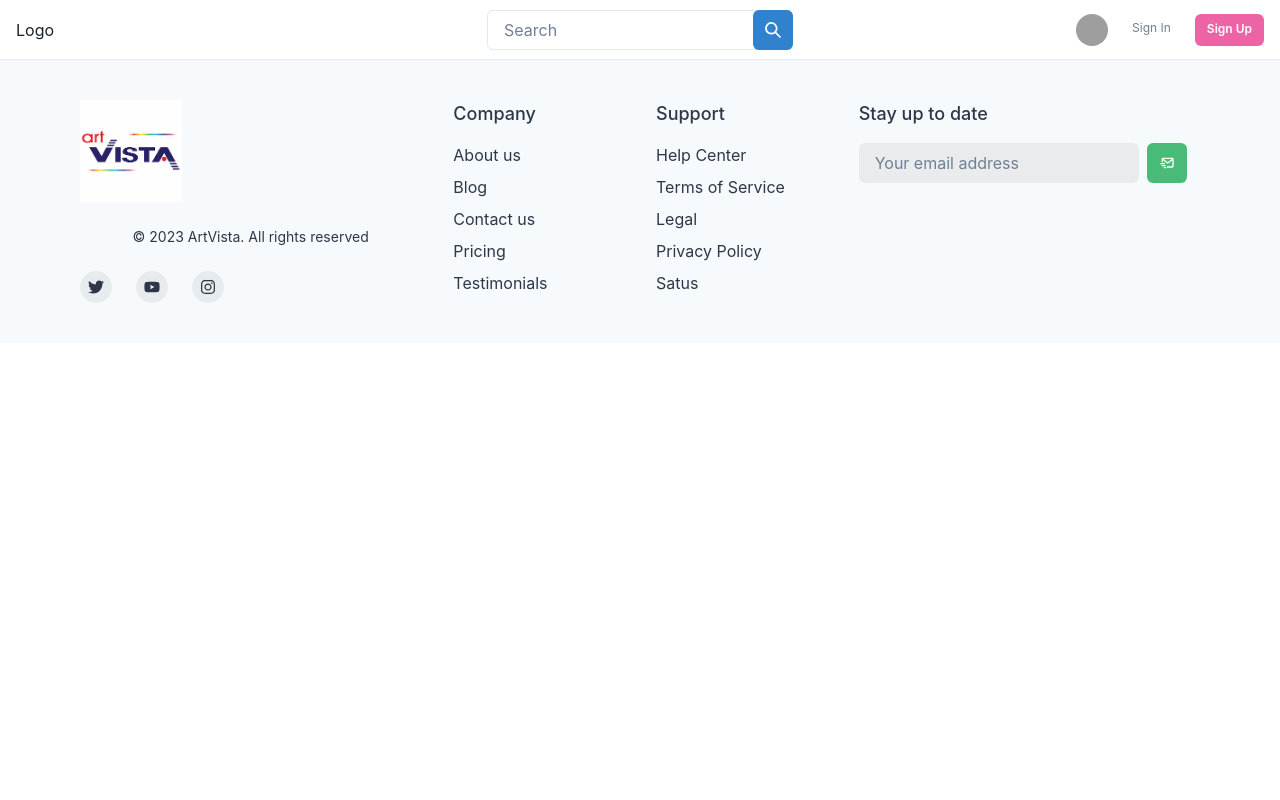
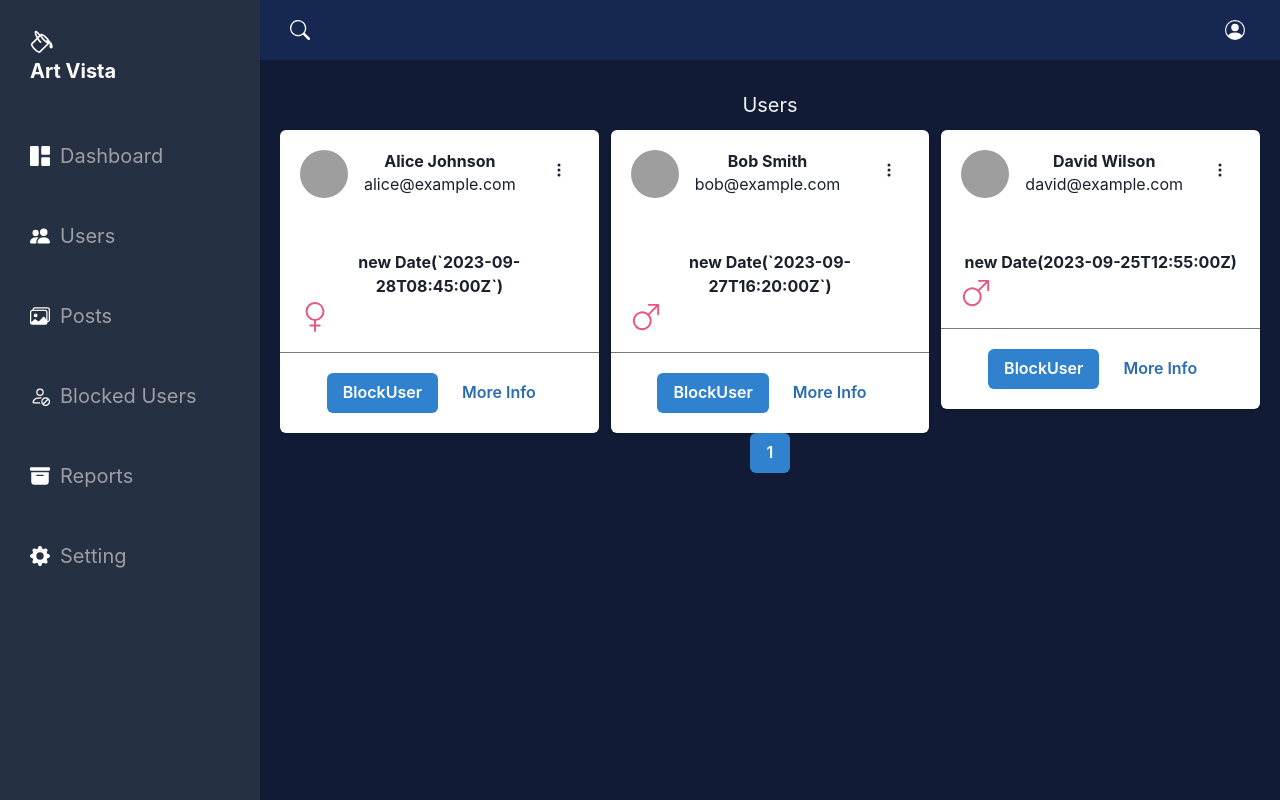
Before and after one commit to omkarSw2/vestal-trouble-683, a React (Create React App) app in the folder frontend/: page /allusers in a window 1280 px wide. Built offline with nearby package versions, Linux system fonts and the light colour scheme; data requests are answered from the project's data file; grey boxes are pictures that could not be loaded.

Commit message:
user logic,user block added

```diff
--- /dev/null
+++ b/frontend/db.json
@@ -0,0 +1,80 @@
+{
+    "userData" : [
+    {
+      "id":1,
+      "first_Name": "Alice",
+      "last_Name": "Johnson",
+      "email": "alice@example.com",
+      "pass": "securePass123",
+      "phone_Number": "555-123-4567",
+      "date_of_birth":"new Date(`1992-03-18`)",
+      "token": "token123",
+      "profile_Picture": "profile1.jpg",
+      "gender": "Female",
+      "account_Status": "Active",
+      "last_Login": "new Date(`2023-09-28T08:45:00Z`)",
+      "role": "User"
+    },
+    {
+      "id":2,
+      "first_Name": "Bob",
+      "last_Name": "Smith",
+      "email": "bob@example.com",
+      "pass": "password456",
+      "phone_Number": "555-987-6543",
+      "date_of_birth": "new Date(`1988-07-22`)",
+      "token": "token456",
+      "profile_Picture": "profile2.jpg",
+      "gender": "Male",
+      "account_Status": "Active",
+      "last_Login": "new Date(`2023-09-27T16:20:00Z`)",
+      "role": "User"
+    },
+    {
+      "id":3,
+      "first_Name": "Eva",
+      "last_Name": "Brown",
+      "email": "eva@example.com",
+      "pass": "eva1234",
+      "phone_Number": "555-555-5555",
+      "date_of_birth": "new Date(1995-01-10)",
+      "token": "token789",
+      "profile_Picture": "profile3.jpg",
+      "gender": "Female",
+      "account_Status": "Suspended",
+      "last_Login": "new Date(2023-09-26T10:10:00Z)",
+      "role": "User"
+    },
+    {
+      "id":4,
+      "first_Name": "David",
+      "last_Name": "Wilson",
+      "email": "david@example.com",
+      "pass": "davidPass",
+      "phone_Number": "555-789-1234",
+      "date_of_birth": "new Date(1990-09-05)",
+      "token": "token101",
+      "profile_Picture": "profile4.jpg",
+      "gender": "Male",
+      "account_Status": "Active",
+      "last_Login": "new Date(2023-09-25T12:55:00Z)",
+      "role": "User"
+    },
+    {
+      "id":5,
+      "first_Name": "Grace",
+      "last_Name": "Taylor",
+      "email": "grace@example.com",
+      "pass": "graceSecure",
+      "phone_Number": "555-234-5678",
+      "date_of_birth": "new Date(1987-12-15)",
+      "token": "token202",
+      "profile_Picture": "profile5.jpg",
+      "gender": "Female",
+      "account_Status": "Suspended",
+      "last_Login": "new Date(`2023-09-24T18:30:00Z`)",
+      "role": "User"
+    }
+  ]
+
+}
--- a/frontend/package.json
+++ b/frontend/package.json
@@ -10,7 +10,7 @@
     "@testing-library/jest-dom": "^5.17.0",
     "@testing-library/react": "^13.4.0",
     "@testing-library/user-event": "^13.5.0",
-    "axios": "^1.5.0",
+    "axios": "^1.5.1",
     "formik": "^2.4.5",
     "framer-motion": "^10.16.4",
     "react": "^18.2.0",
@@ -24,6 +24,7 @@
     "redux": "^4.2.1",
     "redux-thunk": "^2.4.2",
     "styled-components": "^6.0.8",
+    "url": "^0.11.3",
     "web-vitals": "^2.1.4",
     "yup": "^1.3.0"
   },
@@ -31,7 +32,8 @@
     "start": "react-scripts start",
     "build": "react-scripts build",
     "test": "react-scripts test",
-    "eject": "react-scripts eject"
+    "eject": "react-scripts eject",
+    "server": "json-server --watch db.json --port 8080"
   },
   "eslintConfig": {
     "extends": [
--- a/frontend/src/App.js
+++ b/frontend/src/App.js
@@ -4,6 +4,7 @@ import MainRoute from "./Auth/MainRoute";
 import Footer from "./componant/Footer";
 
 import Navbar from "./componant/Navbar";
+import Admin from "./pages/Admin";
 
 function App() {
   return (
@@ -11,9 +12,10 @@ function App() {
 
 
     <div className="App">
-      <Navbar />
+      {/* <Navbar />
       <MainRoute />
-      <Footer />
+      <Footer /> */}
+      <Admin/>
 
     </div>
   );
--- /dev/null
+++ b/frontend/src/componant/AdminComponents/AdminPagination.jsx
@@ -0,0 +1,23 @@
+import React from 'react';
+import { Box, Button, ButtonGroup, HStack } from '@chakra-ui/react';
+
+const AdminPagination = ({ currentPage, totalPages, onPageChange }) => {
+  const pageNumbers = Array.from({ length: totalPages }, (_, index) => index + 1);
+
+  return (
+    <HStack spacing={2} justify="center">
+      {pageNumbers.map((pageNumber) => (
+        <Button
+          key={pageNumber}
+          variant={pageNumber === currentPage ? 'solid' : 'outline'}
+          colorScheme={pageNumber === currentPage ? 'blue' : 'gray'}
+          onClick={() => onPageChange(pageNumber)}
+        >
+          {pageNumber}
+        </Button>
+      ))}
+    </HStack>
+  );
+};
+
+export default AdminPagination;
--- a/frontend/src/componant/AdminComponents/AdminSidebar.jsx
+++ b/frontend/src/componant/AdminComponents/AdminSidebar.jsx
@@ -1,7 +1,7 @@
 import React from 'react'
 import
 {BsCart3, BsGrid1X2Fill, BsFillArchiveFill, BsFillGrid3X3GapFill, BsPeopleFill,
-  BsListCheck, BsMenuButtonWideFill, BsFillGearFill, BsPaintBucket, BsImageFill, BsImages, BsPersonSlash}
+  BsListCheck, BsMenuButtonWideFill, BsFillGearFill, BsPaintBucket, BsImageFill, BsImages, BsPersonSlash, BsFiles}
  from 'react-icons/bs'
 import { FaUser } from 'react-icons/fa'
 
@@ -19,25 +19,29 @@ const AdminSidebar = ({openSidebarToggle, OpenSidebar}) => {
 
     <ul className='sidebar-list'>
 
-        <li className='sidebar-list-item'>
-            <a href="/adminDashboard">
-                <BsGrid1X2Fill className='icon'/>Dashboard
+    <li className='sidebar-list-item' style={{ display: 'flex', gap:"5", alignItems: 'center' }}>
+    <BsGrid1X2Fill className='icon' style={{ marginBottom: '5px',margin:"10" }} />
+    <a href="/adminDashboard">
+        Dashboard
+    </a>
+</li>
+
+        <li className='sidebar-list-item' style={{ display: 'flex', gap:"5", alignItems: 'center' }}>
+        <BsPeopleFill className='icon' style={{ marginBottom: '5px',margin:"10" }}/>
+            <a href="/allusers">
+                 Users
             </a>
         </li>
-
-        <li className='sidebar-list-item'>
-            <a href="/allusers">
-                <BsPeopleFill className='icon'/> Users
+        <li className='sidebar-list-item' style={{ display: 'flex', gap:"5", alignItems: 'center' }}>
+        <BsImages className='icon' style={{ marginBottom: '5px',margin:"10" }}/>
+            <a href="#">
+                 Posts
             </a>
         </li>
-        <li className='sidebar-list-item'>
-            <a href="">
-                <BsImages className='icon'/> Posts
-            </a>
-        </li>
-        <li className='sidebar-list-item'>
-            <a href="">
-                <BsPersonSlash className='icon'/> Blocked Users
+        <li className='sidebar-list-item' style={{ display: 'flex', gap:"5", alignItems: 'center' }}>
+        <BsPersonSlash className='icon' style={{ marginBottom: '5px',margin:"10" }}/>
+            <a href="#">
+                 Blocked Users
             </a>
         </li>
         {/*<li className='sidebar-list-item'>
@@ -45,14 +49,16 @@ const AdminSidebar = ({openSidebarToggle, OpenSidebar}) => {
                 <BsListCheck className='icon'/> Inventory
             </a>
   </li>*/}
-        <li className='sidebar-list-item'>
-            <a href="">
-                <BsMenuButtonWideFill className='icon'/> Reports
+        <li className='sidebar-list-item' style={{ display: 'flex', gap:"5", alignItems: 'center' }}>
+        <BsFillArchiveFill className='icon' style={{ marginBottom: '5px',margin:"10" }}/>
+            <a href="#">
+                 Reports
             </a>
         </li>
-        <li className='sidebar-list-item'>
-            <a href="">
-                <BsFillGearFill className='icon'/> Setting
+        <li className='sidebar-list-item' style={{ display: 'flex', gap:"5", alignItems: 'center' }}>
+        <BsFillGearFill className='icon' style={{ marginBottom: '5px',margin:"10" }}/>
+            <a href="#">
+                 Setting
             </a>
         </li>
     </ul>
--- a/frontend/src/componant/AdminComponents/AdminUserCard.jsx
+++ b/frontend/src/componant/AdminComponents/AdminUserCard.jsx
@@ -1,18 +1,23 @@
 import React from 'react'
-import { Avatar, Box, Button, ButtonGroup, Card, CardFooter, CardHeader, Divider, Flex, Heading, IconButton, Text } from '@chakra-ui/react'
-import { BsThreeDotsVertical } from 'react-icons/bs'
+import { Avatar, Box, Button, ButtonGroup, Card, CardBody, CardFooter, CardHeader, Divider, Flex, Heading, IconButton, Stack, Text } from '@chakra-ui/react'
+import { BsGenderFemale, BsGenderMale, BsThreeDotsVertical } from 'react-icons/bs'
 
-const AdminUserCard = () => {
+const AdminUserCard = ({first_Name,last_Name,email,profile_Picture,gender,last_Login,onBlockUser,id}) => {
+  const handleBlockButtonClick = () => {
+
+    onBlockUser(id);
+  };
+  const formattedDate = last_Login.toLocaleString()
   return (
-    <Card maxW='md'>
+    <Card maxW='md' marginBottom={0}>
          <CardHeader>
     <Flex spacing='4'>
       <Flex flex='1' gap='4' alignItems='center' flexWrap='wrap'>
-        <Avatar name='Segun Adebayo' src='https://bit.ly/sage-adebayo' />
+        <Avatar name={first_Name+" "+last_Name} src={profile_Picture} />
 
         <Box>
-          <Heading size='sm'>Segun Adebayo</Heading>
-          <Text>email address</Text>
+          <Heading size='sm'>{first_Name+" "+last_Name}</Heading>
+          <Text>{email}</Text>
         </Box>
       </Flex>
       <IconButton
@@ -23,30 +28,25 @@ const AdminUserCard = () => {
       />
     </Flex>
   </CardHeader>
-  {/*<CardBody>
-    <Stack mt='6' spacing='3'>
-      <Heading size='md'>Living room Sofa</Heading>
-      <Text>
-        This sofa is perfect for modern tropical spaces, baroque inspired
-        spaces, earthy toned spaces and for people who love a chic design with a
-        sprinkle of vintage design.
-      </Text>
-      <Text color='blue.600' fontSize='2xl'>
-        $450
+  <CardBody>
+    <Stack mt='3' spacing='1'>
+      <Heading size=''>{formattedDate}</Heading>
+      <Text fontSize={"30px"} color={"#e75480"}>
+       {gender=="Female"?<BsGenderFemale/>:<BsGenderMale/>}
       </Text>
     </Stack>
-  </CardBody>*/}
+  </CardBody>
   <Divider />
-  <CardFooter>
+  <CardBody>
     <ButtonGroup spacing='2'>
-      <Button variant='solid' colorScheme='blue'>
+      <Button variant='solid' colorScheme='blue' onClick={handleBlockButtonClick} >
         BlockUser
       </Button>
       <Button variant='ghost' colorScheme='blue'>
         More Info
       </Button>
     </ButtonGroup>
-  </CardFooter>
+  </CardBody>
 </Card>
   )
 }
--- a/frontend/src/componant/AdminComponents/AdminUsers.jsx
+++ b/frontend/src/componant/AdminComponents/AdminUsers.jsx
@@ -1,21 +1,67 @@
-import React from 'react'
-import AdminUserCard from './AdminUserCard'
-import { Box, Card, Center, Container,HStack,Heading, VStack, border } from '@chakra-ui/react'
+import React, { useEffect, useState } from 'react';
+import AdminUserCard from './AdminUserCard';
+import { Box, SimpleGrid } from '@chakra-ui/react';
+import axios from "axios";
+import AdminPagination from './AdminPagination';
+
+const ITEMS_PER_PAGE = 5; // Number of items to display per page
 
 const AdminUsers = () => {
+  const [users, setUsers] = useState([]);
+  const [currentPage, setCurrentPage] = useState(1);
+
+  useEffect(() => {
+    // Fetch user data from the server when the component mounts
+    axios.get('http://localhost:8080/userData')
+      .then((response) => {
+        setUsers(response.data);
+      })
+      .catch((error) => {
+        console.error('Error fetching user data:', error);
+      });
+  }, []);
+
+  // Function to update the user's account status
+  const handleBlockUser = (userId) => {
+    const updatedUsers = users.map((user) =>
+      user.id === userId ? { ...user, account_Status: 'Suspended' } : user
+    );
+
+    // Store the updated user data in local storage
+    localStorage.setItem('users', JSON.stringify(updatedUsers));
+
+    // Update the state with the updated data
+    setUsers(updatedUsers);
+  };
+
+  // Filter active users
+  const activeUsers = users.filter((user) => user.account_Status === 'Active');
+
+  // Calculate the total number of pages for active users
+  const totalPages = Math.ceil(activeUsers.length / ITEMS_PER_PAGE);
+
+  // Function to get the current page of user data
+  const getCurrentPageData = () => {
+    const startIndex = (currentPage - 1) * ITEMS_PER_PAGE;
+    const endIndex = startIndex + ITEMS_PER_PAGE;
+    return activeUsers.slice(startIndex, endIndex);
+  };
+
   return (
-    <Box width="100%" minHeight="100vh" display="flex" flexDirection="column" alignItems="center">
-    <Heading marginY="20px">All Users</Heading>
-    <Container width="100%" maxWidth="100%">
-      <HStack spacing="20px" justify="center">
-        <AdminUserCard />
-        <AdminUserCard />
-        <AdminUserCard />
-        {/* Add more AdminUserCard components as needed */}
-      </HStack>
-    </Container>
-  </Box>
-  )
-}
+    <main className='main-container'>
+      <div className='main-title'>
+        <h3 style={{ padding: "10px", fontSize: "20px", width: "100%" }}>Users</h3>
+      </div>
+      <SimpleGrid columns={3} gap={3}>
+        {getCurrentPageData().map((user, index) => (
+          <Box key={index}>
+            <AdminUserCard {...user} onBlockUser={() => handleBlockUser(user.id)} />
+          </Box>
+        ))}
+      </SimpleGrid>
+      <AdminPagination currentPage={currentPage} totalPages={totalPages} onPageChange={setCurrentPage} />
+    </main>
+  );
+};
 
-export default AdminUsers
+export default AdminUsers;
```
Also changed, not shown: frontend/src/componant/AdminComponents/AdminPostCard.jsx (added, +11 -0 lines), frontend/src/componant/AdminComponents/AdminPosts.jsx (added, +11 -0 lines), frontend/src/componant/AdminComponents/AdminHeader.jsx (line endings or trailing spaces), frontend/src/componant/AdminComponents/AdminHome.jsx (line endings or trailing spaces), frontend/src/pages/Admin.jsx (line endings or trailing spaces), 1 other file (tests, documents, lock files or other folders).
